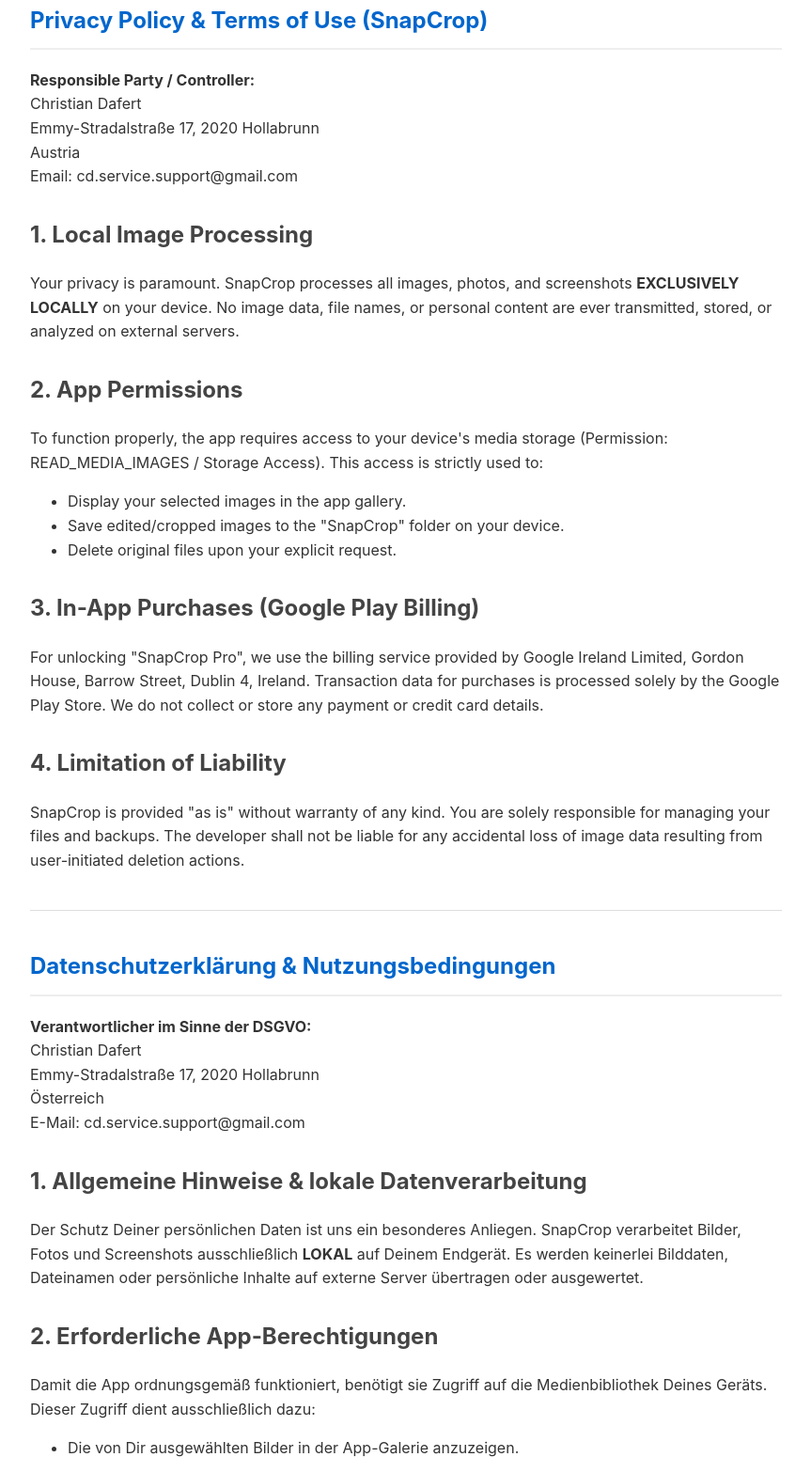
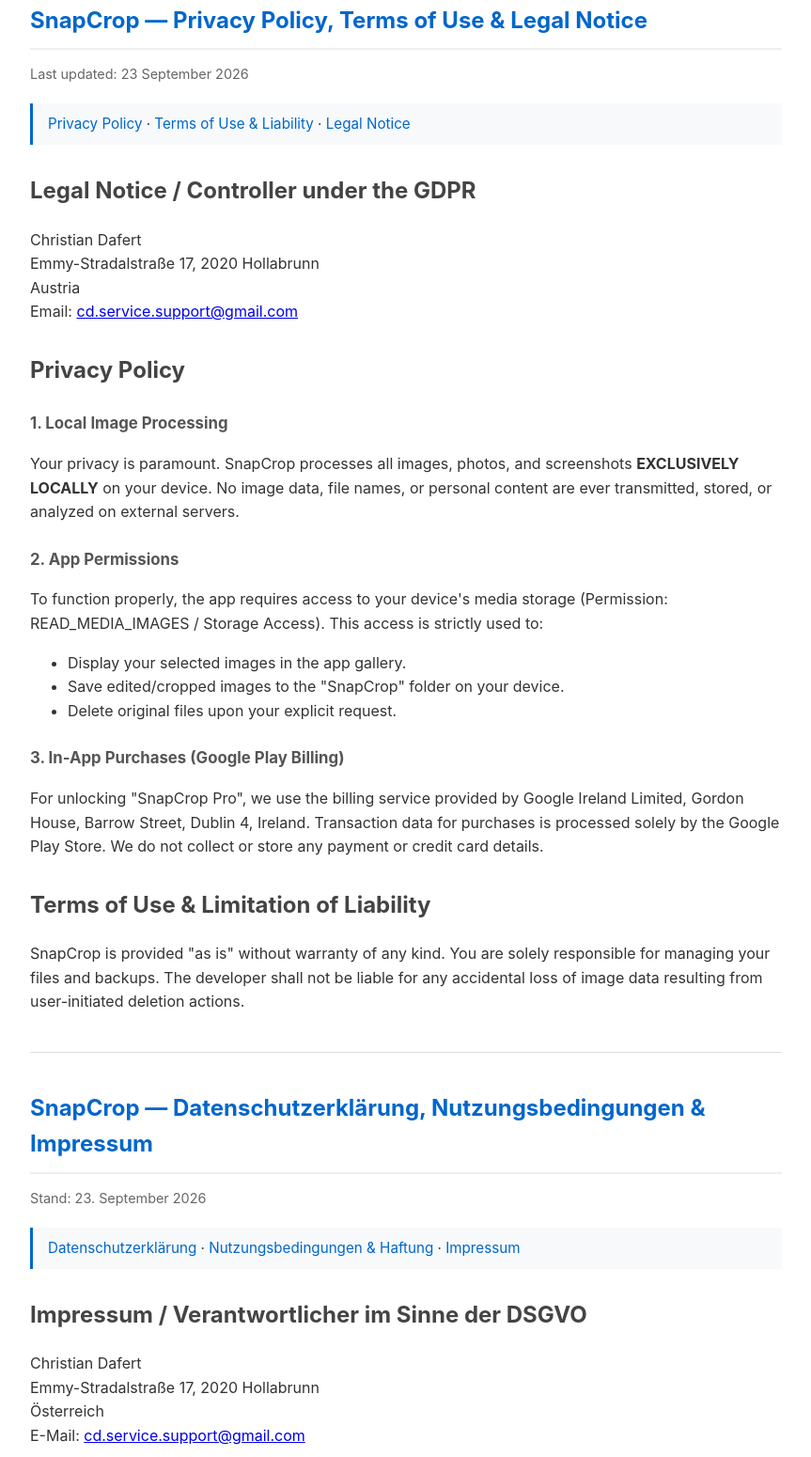
Before and after one commit to chrisdafert-rgb/snapcrop-privacy, a plain HTML site: page index.html in a window 1280 px wide. Shown: the part 97-1647 px from the top of the page at 94% size, without its empty margins (208-1071 px from the left). Drawn offline with Linux system fonts and the light colour scheme.

Commit message:
Update title and content in Privacy Policy section

```diff
--- a/index.html
+++ b/index.html
@@ -3,13 +3,21 @@
 <head>
     <meta charset="UTF-8">
     <meta name="viewport" content="width=device-width, initial-scale=1.0">
-    <title>SnapCrop - Privacy Policy & Terms</title>
+    <title>SnapCrop - Privacy Policy, Terms & Legal Notice</title>
     <style>
         body { font-family: -apple-system, BlinkMacSystemFont, "Segoe UI", Roboto, Helvetica, Arial, sans-serif; line-height: 1.6; padding: 20px; max-width: 800px; margin: 0 auto; color: #333; }
         h1 { color: #0066cc; border-bottom: 2px solid #eee; padding-bottom: 10px; }
         h2 { color: #444; margin-top: 30px; }
+        h3 { color: #555; margin-top: 24px; font-size: 1.05em; }
         .lang-switcher { background: #f0f4f8; padding: 12px; border-radius: 8px; margin-bottom: 30px; text-align: center; font-weight: bold; }
         .lang-switcher a { color: #0066cc; text-decoration: none; margin: 0 10px; }
+        .updated { color: #666; font-size: 0.9em; margin-top: -6px; }
+        .toc { background: #f7f9fb; border-left: 3px solid #0066cc; padding: 10px 16px; margin: 20px 0 30px; font-size: 0.95em; }
+        .toc a { color: #0066cc; text-decoration: none; }
+        .toc a:hover { text-decoration: underline; }
+        /* Deep links come from inside the app, so an anchored section must not
+           land flush against the top edge of the viewport. */
+        section[id] { scroll-margin-top: 16px; }
         hr { border: none; border-top: 1px solid #ddd; margin: 40px 0; }
         footer { margin-top: 50px; font-size: 0.9em; color: #666; text-align: center; }
     </style>
@@ -22,18 +30,31 @@
     </div>
 
     <!-- ENGLISH VERSION -->
-    <section id="english">
-        <h1>Privacy Policy & Terms of Use (SnapCrop)</h1>
-        <p><strong>Responsible Party / Controller:</strong><br>
-        Christian Dafert<br>
+    <section id="english" lang="en">
+        <h1>SnapCrop &mdash; Privacy Policy, Terms of Use &amp; Legal Notice</h1>
+        <p class="updated">Last updated: 23 September 2026</p>
+
+        <nav class="toc">
+            <a href="#privacy-en">Privacy Policy</a> &middot;
+            <a href="#terms-en">Terms of Use &amp; Liability</a> &middot;
+            <a href="#imprint-en">Legal Notice</a>
+        </nav>
+
+        <section id="imprint-en">
+            <h2>Legal Notice / Controller under the GDPR</h2>
+            <p>Christian Dafert<br>
             Emmy-Stradalstraße 17, 2020 Hollabrunn<br>
             Austria<br>
-        Email: cd.service.support@gmail.com</p>
+            Email: <a href="mailto:cd.service.support@gmail.com">cd.service.support@gmail.com</a></p>
+        </section>
 
-        <h2>1. Local Image Processing</h2>
+        <section id="privacy-en">
+            <h2>Privacy Policy</h2>
+
+            <h3>1. Local Image Processing</h3>
             <p>Your privacy is paramount. SnapCrop processes all images, photos, and screenshots <strong>EXCLUSIVELY LOCALLY</strong> on your device. No image data, file names, or personal content are ever transmitted, stored, or analyzed on external servers.</p>
 
-        <h2>2. App Permissions</h2>
+            <h3>2. App Permissions</h3>
             <p>To function properly, the app requires access to your device's media storage (Permission: READ_MEDIA_IMAGES / Storage Access). This access is strictly used to:</p>
             <ul>
                 <li>Display your selected images in the app gallery.</li>
@@ -41,28 +62,44 @@
                 <li>Delete original files upon your explicit request.</li>
             </ul>
 
-        <h2>3. In-App Purchases (Google Play Billing)</h2>
+            <h3>3. In-App Purchases (Google Play Billing)</h3>
             <p>For unlocking "SnapCrop Pro", we use the billing service provided by Google Ireland Limited, Gordon House, Barrow Street, Dublin 4, Ireland. Transaction data for purchases is processed solely by the Google Play Store. We do not collect or store any payment or credit card details.</p>
+        </section>
 
-        <h2>4. Limitation of Liability</h2>
+        <section id="terms-en">
+            <h2>Terms of Use &amp; Limitation of Liability</h2>
             <p>SnapCrop is provided "as is" without warranty of any kind. You are solely responsible for managing your files and backups. The developer shall not be liable for any accidental loss of image data resulting from user-initiated deletion actions.</p>
+        </section>
     </section>
 
     <hr>
 
     <!-- DEUTSCHE VERSION -->
-    <section id="deutsch">
-        <h1>Datenschutzerklärung & Nutzungsbedingungen</h1>
-        <p><strong>Verantwortlicher im Sinne der DSGVO:</strong><br>
-        Christian Dafert<br>
+    <section id="deutsch" lang="de">
+        <h1>SnapCrop &mdash; Datenschutzerklärung, Nutzungsbedingungen &amp; Impressum</h1>
+        <p class="updated">Stand: 23. September 2026</p>
+
+        <nav class="toc">
+            <a href="#datenschutz-de">Datenschutzerklärung</a> &middot;
+            <a href="#nutzungsbedingungen-de">Nutzungsbedingungen &amp; Haftung</a> &middot;
+            <a href="#impressum-de">Impressum</a>
+        </nav>
+
+        <section id="impressum-de">
+            <h2>Impressum / Verantwortlicher im Sinne der DSGVO</h2>
+            <p>Christian Dafert<br>
             Emmy-Stradalstraße 17, 2020 Hollabrunn<br>
             Österreich<br>
-        E-Mail: cd.service.support@gmail.com</p>
+            E-Mail: <a href="mailto:cd.service.support@gmail.com">cd.service.support@gmail.com</a></p>
+        </section>
 
-        <h2>1. Allgemeine Hinweise & lokale Datenverarbeitung</h2>
+        <section id="datenschutz-de">
+            <h2>Datenschutzerklärung</h2>
+
+            <h3>1. Allgemeine Hinweise &amp; lokale Datenverarbeitung</h3>
             <p>Der Schutz Deiner persönlichen Daten ist uns ein besonderes Anliegen. SnapCrop verarbeitet Bilder, Fotos und Screenshots ausschließlich <strong>LOKAL</strong> auf Deinem Endgerät. Es werden keinerlei Bilddaten, Dateinamen oder persönliche Inhalte auf externe Server übertragen oder ausgewertet.</p>
 
-        <h2>2. Erforderliche App-Berechtigungen</h2>
+            <h3>2. Erforderliche App-Berechtigungen</h3>
             <p>Damit die App ordnungsgemäß funktioniert, benötigt sie Zugriff auf die Medienbibliothek Deines Geräts. Dieser Zugriff dient ausschließlich dazu:</p>
             <ul>
                 <li>Die von Dir ausgewählten Bilder in der App-Galerie anzuzeigen.</li>
@@ -70,15 +107,18 @@
                 <li>Auf Deinen expliziten Wunsch hin Originaldateien von Deinem Gerät zu löschen.</li>
             </ul>
 
-        <h2>3. In-App-Käufe (Google Play Billing)</h2>
+            <h3>3. In-App-Käufe (Google Play Billing)</h3>
             <p>Für die Freischaltung von "SnapCrop Pro" nutzen wir die Schnittstelle der Google Ireland Limited, Gordon House, Barrow Street, Dublin 4, Irland. Bei der Abwicklung von In-App-Käufen werden Transaktionsdaten ausschließlich durch den Google Play Store verarbeitet. Wir speichern keine Zahlungsdaten.</p>
+        </section>
 
-        <h2>4. Haftungsausschluss</h2>
+        <section id="nutzungsbedingungen-de">
+            <h2>Nutzungsbedingungen &amp; Haftungsausschluss</h2>
             <p>Die Nutzung der App erfolgt auf eigene Verantwortung. Für etwaigen Datenverlust, der durch das manuelle oder automatische Löschen von Originalbildern durch den Nutzer entsteht, wird keine Haftung übernommen.</p>
+        </section>
     </section>
 
     <footer>
-        <p>&copy; SnapCrop. All rights reserved.</p>
+        <p>&copy; 2026 SnapCrop. All rights reserved.</p>
     </footer>
 
 </body>
```
Lines whose indentation alone changed are shown as unchanged.
